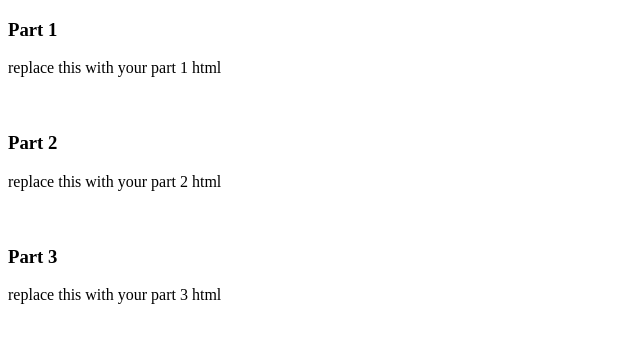
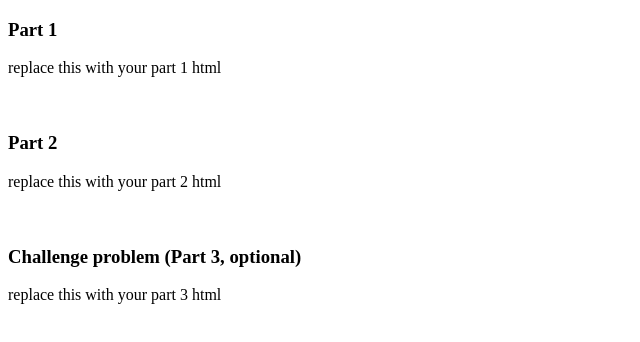
Before and after one commit to cosc140-s22/cosc140-lab0, a plain HTML site: page index.html in a window 1280 px wide. Shown: the whole page, without its empty margins (0-640 px from the left). Drawn offline with Linux system fonts and the light colour scheme.

Commit message:
update index

```diff
--- a/index.html
+++ b/index.html
@@ -20,7 +20,7 @@
         </div>
 
         <br><br>
-        <h3>Part 3</h3>
+        <h3>Challenge problem (Part 3, optional)</h3>
         <!-- write your part 3 code within the div below -->
         <div>
             replace this with your part 3 html
```
